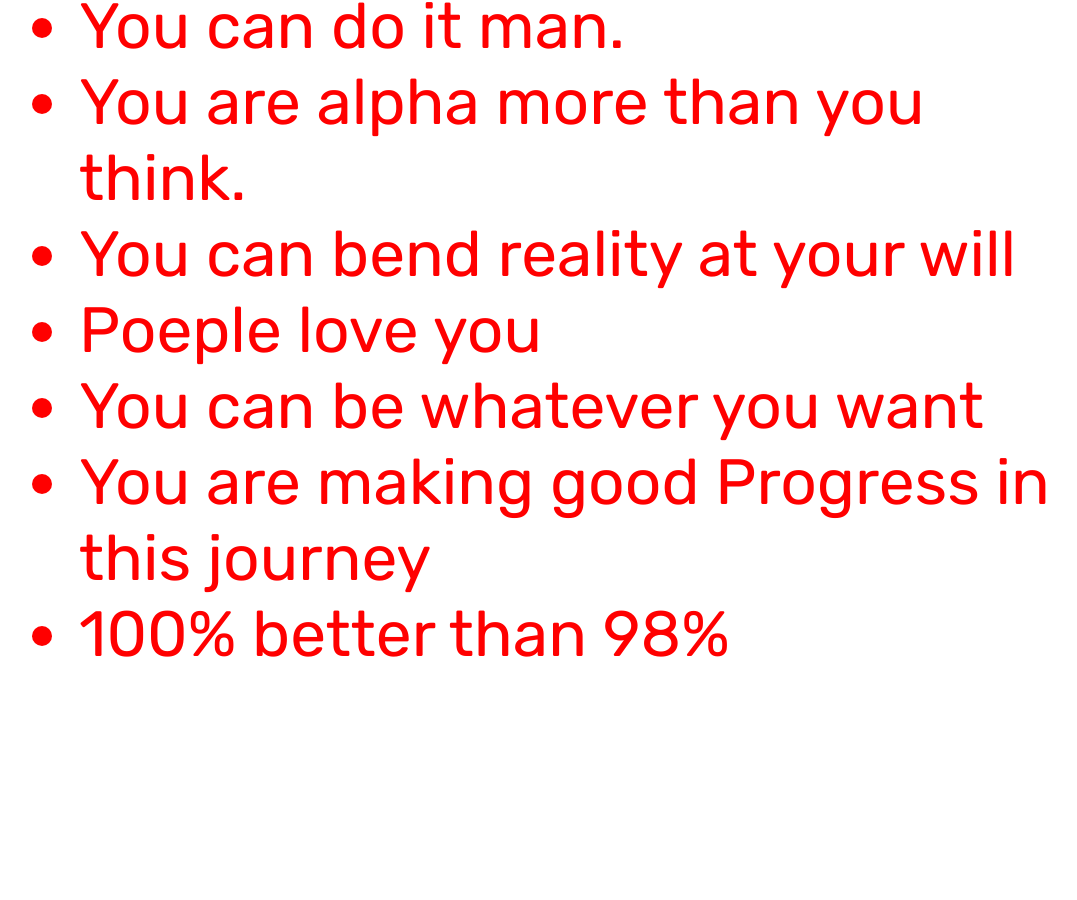
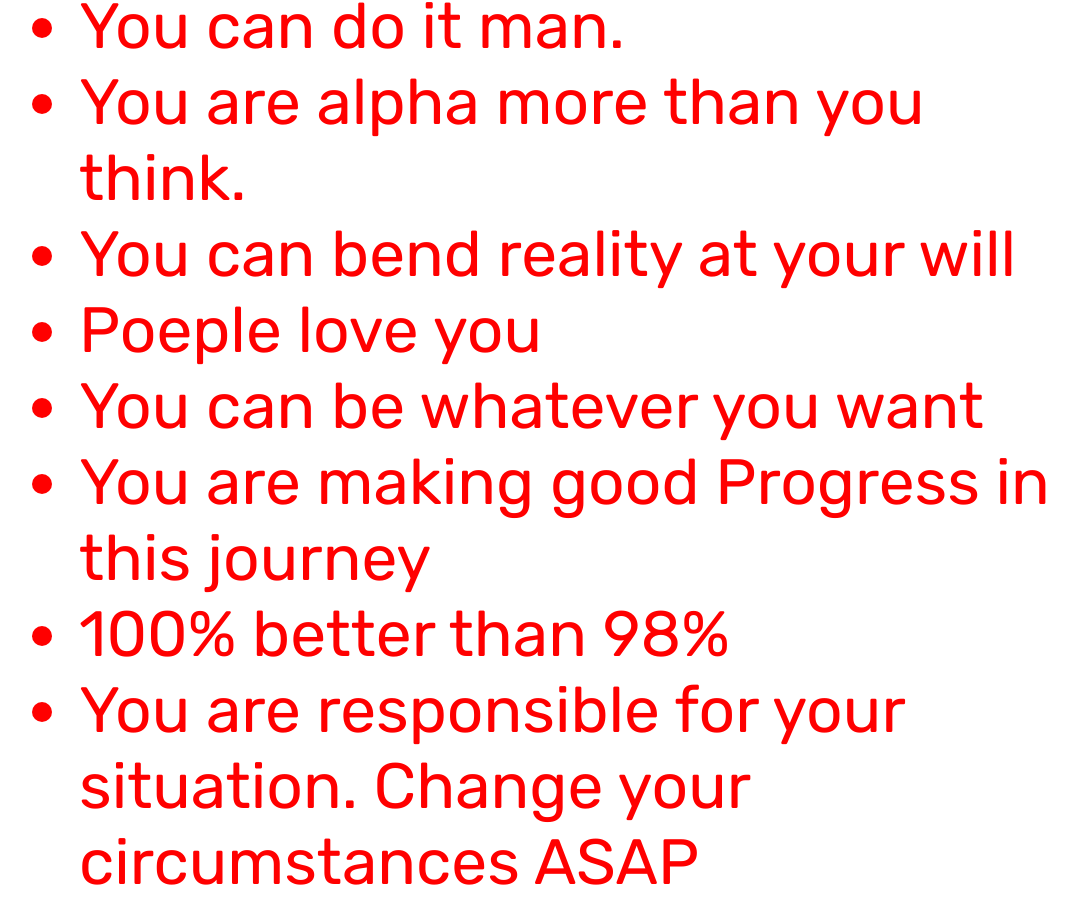
Before and after one commit to ShivaSenaReddy/worthlesspiece, a plain HTML site: page index.html in a window 1280 px wide. Shown: the part 126-1026 px from the top of the page, without its empty margins (49-1126 px from the left). Before the commit the page ends 800 px from the top, so only its background shows below. Drawn offline with Linux system fonts and the light colour scheme.

Commit message:
Update index.html

```diff
--- a/index.html
+++ b/index.html
@@ -41,6 +41,7 @@
         <li>You can be whatever you want</li>
          <li>You are making good Progress in this journey</li>
         <li>100% better than 98%</li>
+         <li>You are responsible for your situation. Change your circumstances ASAP</li>
     </ul>
 
 </body>
```
